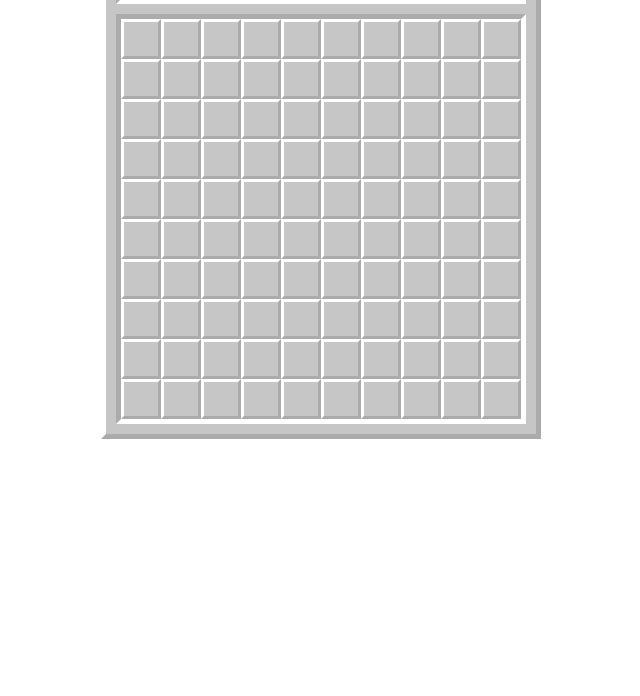
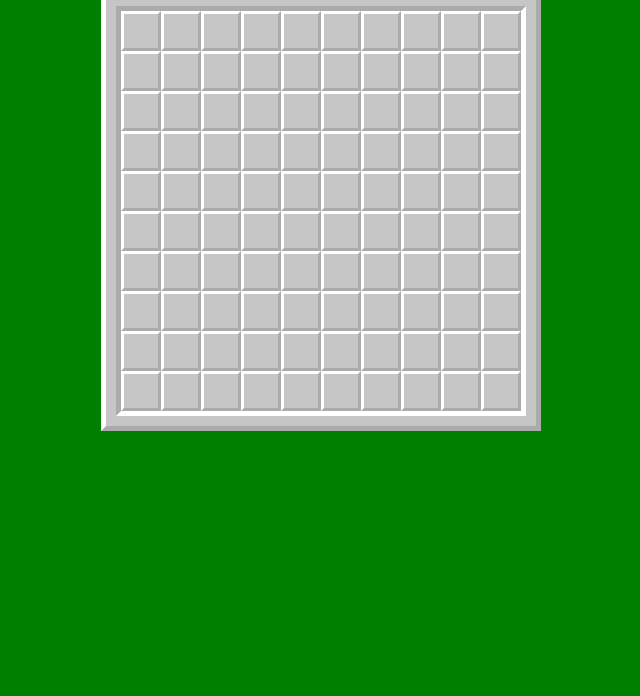
Before and after one commit to moshriguez/minesweeper, a plain HTML site: page index.html in a window 1280 px wide. Shown: the part 104-800 px from the top of the page, without its empty margins (319-959 px from the left). Drawn offline with Linux system fonts and the light colour scheme.

Commit message:
changed background

```diff
--- a/index.html
+++ b/index.html
@@ -4,7 +4,7 @@
     <meta charset="UTF-8">
     <meta http-equiv="X-UA-Compatible" content="IE=edge">
     <meta name="viewport" content="width=device-width, initial-scale=1.0">
-    <title>Document</title>
+    <title>Minesweeper</title>
     <link rel="stylesheet" href="style.css" />
     <script src="index.js" charset="utf-8"></script>
 </head>
--- a/style.css
+++ b/style.css
@@ -1,3 +1,9 @@
+body {
+    background-color: green;
+    margin: 0;
+    padding: 0;
+}
+
 .game {
     background-color: #c6c6c6;
     margin: auto;
```
